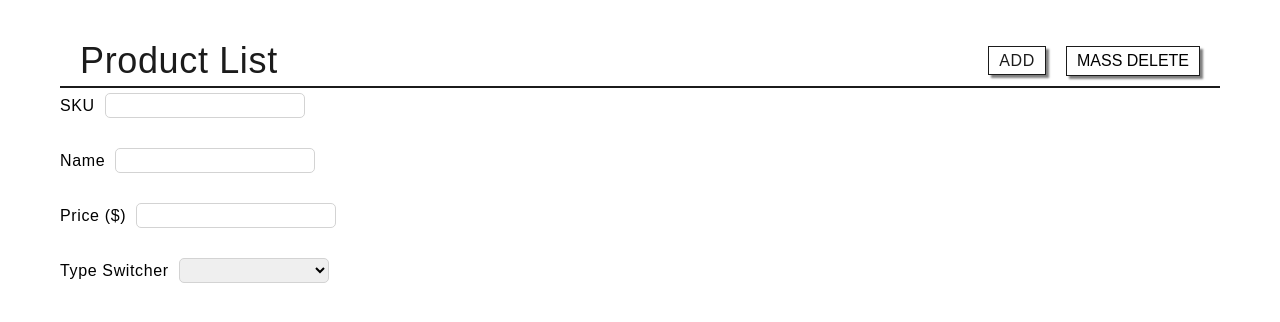
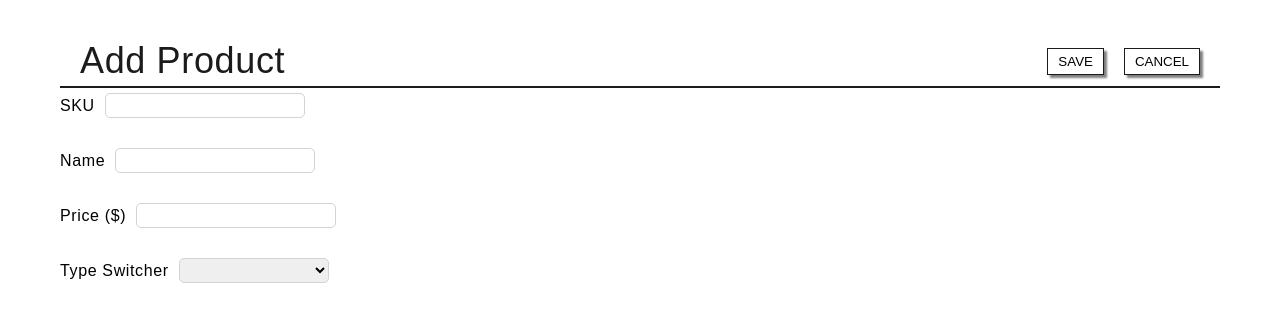
Before and after one commit to MaksVibe/Test-Scandi, a React (Create React App) app: page /addproduct in a window 1280 px wide. Shown: the top 322 px of the page. Built offline with nearby package versions, Linux system fonts and the light colour scheme.

Commit message:
Complete adding form, product list, functional with local storage

```diff
--- a/package.json
+++ b/package.json
@@ -5,12 +5,16 @@
   "homepage": "https://MaksVibe.github.io/test-scandi",
   "dependencies": {
     "@popperjs/core": "^2.11.0",
+    "@reduxjs/toolkit": "^1.7.1",
     "cra-template": "1.1.2",
     "gh-pages": "^3.2.3",
     "react": "^17.0.2",
     "react-dom": "^17.0.2",
-    "react-router-dom": "^6.2.1",
+    "react-redux": "^7.2.6",
+    "react-router-dom": "^5.3.0",
     "react-scripts": "4.0.3",
+    "redux-logger": "^3.0.6",
+    "redux-persist": "^6.0.0",
     "sass": "^1.45.0",
     "web-vitals": "^2.1.2"
   },
--- a/src/App.js
+++ b/src/App.js
@@ -1,43 +1,19 @@
 import "./App.css";
 import CardForm from "./components/CardForm/CardForm";
 import ProdList from "./components/ProdList/ProdList";
-import React, { useState } from "react";
-import { get, save } from "./components/services/localStorage";
-import { Route, Routes } from "react-router-dom";
-import ListBtns from "./components/ListBtns/ListBtns";
-import ProdBtns from "./components/ProdBtns/ProdBtns";
+import React from "react";
+import { Route, Switch } from "react-router-dom";
+const App = () => {
+  return (
+    <Switch>
+      <Route path="/" exact>
+        <ProdList />
+      </Route>
 
-const App = () => {
-  const [isAdd, setIsAdd] = useState(false);
-  const [products, setProducts] = useState(null);
-
-  const addProduct = (product) => {
-    setProducts((prevProducts) => [...prevProducts, product]);
-  };
-
-  const handleSave = () => (products ? setIsAdd(true) : false);
-
-  const handleOpen = () => {
-    setIsAdd(true);
-  };
-
-  const handleClose = () => {
-    setIsAdd(false);
-  };
-
-  return (
-    <div className="container">
-      {!isAdd && <ListBtns handleOpen={handleOpen} />}
-      {isAdd && <ProdBtns handleClose={handleClose} handleSave={handleSave} />}
-      <Routes>
-        <Route
-          path="/"
-          exact
-          element={products && <ProdList products={products} />}
-        />
-        <Route path="/addproduct" element={<CardForm />} />
-      </Routes>
-    </div>
+      <Route path="/addproduct">
+        <CardForm />
+      </Route>
+    </Switch>
   );
 };
 
--- a/src/components/CardForm/CardForm.jsx
+++ b/src/components/CardForm/CardForm.jsx
@@ -1,8 +1,10 @@
 import { useState } from "react";
+import { useDispatch } from "react-redux";
+import ProdBtns from "../ProdBtns/ProdBtns";
 import s from "./CardForm.module.css";
-import { get, save } from "../services/localStorage";
-
-const PRODUCTS = "products";
+import { addItem } from "../../redux/itemsReducer";
+import { nanoid } from "@reduxjs/toolkit";
+import { useHistory } from "react-router-dom";
 
 const CardForm = () => {
   const [dvd, setDvd] = useState(null);
@@ -11,55 +13,65 @@ const CardForm = () => {
   const [skuQ, setSkuQ] = useState("");
   const [nameQ, setNameQ] = useState("");
   const [priceQ, setPriceQ] = useState("");
-  const [typeQ, setTypeQ] = useState("");
   const [sizeQ, setSizeQ] = useState("");
   const [heightQ, setHeightQ] = useState("");
   const [widthQ, setWidthQ] = useState("");
   const [lengthQ, setLengthQ] = useState("");
   const [weightQ, setWeightQ] = useState("");
 
+  const noOneOfAttr = !skuQ.length || !nameQ.length || !priceQ.length;
+
+  const dispatch = useDispatch();
+  const history = useHistory();
+
   const handleSubmit = (e) => {
-    e.prevent.default();
-    console.log(`e.target`, e.target);
-    const localItems = get(PRODUCTS);
-    if (dvd) {
-      save({
-        dvd: {
-          sku: "JVC200123",
-          name: "Acme DISC",
-          price: "1.00 $",
-          attribute: "Size: 700MB",
-        },
-        ...localItems,
-      });
-      if (book) {
-        save({
-          book: {
-            sku: "GGWP0007",
-            name: "War and Peace",
-            price: "20.00 $",
-            attribute: "Weight: 2KG",
-          },
-          ...localItems,
-        });
-        if (furniture) {
-          save({
-            furniture: {
-              sku: "TR120555",
-              name: "Chair",
-              price: "40.00 $",
-              dimension: { height: 24, width: 45, length: 15 },
-            },
-            ...localItems,
-          });
-        }
-      }
-    }
+    e.preventDefault();
+    if (noOneOfAttr) return false;
+    if (dvd && !book && !furniture)
+      return (
+        dispatch(
+          addItem({
+            id: nanoid(5),
+            sku: skuQ,
+            name: nameQ,
+            price: priceQ,
+            attribute: `Size: ${sizeQ}`,
+          })
+        ),
+        history.goBack(),
+        reset()
+      );
+    if (book && !dvd && !furniture)
+      return (
+        dispatch(
+          addItem({
+            id: nanoid(5),
+            sku: skuQ,
+            name: nameQ,
+            price: priceQ,
+            attribute: `Weight: ${weightQ}`,
+          })
+        ),
+        history.goBack(),
+        reset()
+      );
+    if (furniture && !book && !dvd)
+      return (
+        dispatch(
+          addItem({
+            id: nanoid(5),
+            sku: skuQ,
+            name: nameQ,
+            price: priceQ,
+            dimension: `Dimension: ${heightQ}x${widthQ}x${lengthQ}`,
+          })
+        ),
+        history.goBack(),
+        reset()
+      );
   };
 
   const handleChange = (e) => {
-    console.log(`e.target.name`, e.target.name);
-    console.log(`e.target.value`, e.target.value);
     switch (e.target.name) {
       case "sku":
         setSkuQ(e.target.value);
@@ -117,8 +129,25 @@ const CardForm = () => {
     }
   };
 
+  const reset = () => {
+    setBook(null);
+    setDvd(null);
+    setFurniture(null);
+    setHeightQ("");
+    setLengthQ("");
+    setNameQ("");
+    setPriceQ("");
+    setSizeQ("");
+    setSkuQ("");
+    setWeightQ("");
+    setWidthQ("");
+    document.getElementById("productType").selectedIndex = 0;
+  };
+
   return (
-    <form className={s.CardForm} onSubmit={handleSubmit}>
+    <div className="container">
+      <ProdBtns handleSubmit={handleSubmit} />
+      <form className={s.CardForm}>
         <lable>
           SKU
           <input
@@ -150,10 +179,10 @@ const CardForm = () => {
           ></input>
         </lable>
         <div>
-        <label htmlFor="types">
-          Type Switcher
+          <label htmlFor="types">Type Switcher</label>
           <select
             name="types"
+            id="productType"
             className={s.FormSwitcher}
             onChange={changeProdType}
             required
@@ -169,7 +198,6 @@ const CardForm = () => {
               Furniture
             </option>
           </select>
-        </label>
         </div>
         {dvd && (
           <lable>
@@ -183,7 +211,7 @@ const CardForm = () => {
             ></input>
           </lable>
         )}
-      {book && (
+        {furniture && (
           <>
             <lable>
               Height (CM)
@@ -217,7 +245,7 @@ const CardForm = () => {
             </lable>
           </>
         )}
-      {furniture && (
+        {book && (
           <lable>
             Weight (KG)
             <input
@@ -230,6 +258,7 @@ const CardForm = () => {
           </lable>
         )}
       </form>
+    </div>
   );
 };
 
--- a/src/components/ListBtns/ListBtns.jsx
+++ b/src/components/ListBtns/ListBtns.jsx
@@ -1,17 +1,17 @@
 import { Link } from "react-router-dom";
 import Header from "../Header/Header";
 
-const ListBtns = ({ handleOpen }) => {
+const ListBtns = ({ handleClick }) => {
   return (
     <Header title="Product List">
       <ul className="header__btns">
         <li>
-          <Link to="/addproduct" className="btn" onClick={handleOpen}>
+          <Link to="/addproduct" className="btn">
             Add
           </Link>
         </li>
         <li>
-          <button type="button" className="btn deleteBtn">
+          <button type="button" className="btn" onClick={handleClick}>
             mass delete
           </button>
         </li>
--- a/src/components/ProdBtns/ProdBtns.jsx
+++ b/src/components/ProdBtns/ProdBtns.jsx
@@ -1,25 +1,20 @@
 import Header from "../Header/Header";
-import { Link } from "react-router-dom";
+import { useHistory } from "react-router-dom";
 
-const ProdBtns = ({ handleClose, handleSave }) => {
+const ProdBtns = ({ handleSubmit }) => {
+  const history = useHistory();
   return (
     <Header title="Add Product">
       <ul className="header__btns">
         <li>
-          <Link
-            to="/"
-            exact
-            className="btn"
-            type="submit"
-            onSubmit={handleSave}
-          >
+          <button className="btn" type="submit" onClick={handleSubmit}>
             save
-          </Link>
+          </button>
         </li>
         <li>
-          <Link to="/" exact className="btn" onClick={handleClose}>
+          <button className="btn" onClick={() => history.goBack()}>
             cancel
-          </Link>
+          </button>
         </li>
       </ul>
     </Header>
--- a/src/components/services/localStorage.js
+++ /dev/null
@@ -1,17 +0,0 @@
-const save = (key, value) => {
-  try {
-    localStorage.setItem(key, JSON.stringify(value));
-  } catch (error) {
-    return null;
-  }
-};
-
-const get = (key) => {
-  try {
-    return JSON.parse(localStorage.getItem(key));
-  } catch (error) {
-    return null;
-  }
-};
-
-export { get, save };
--- a/src/index.js
+++ b/src/index.js
@@ -1,14 +1,21 @@
 import React from "react";
 import ReactDOM from "react-dom";
+import { Provider } from "react-redux";
+import { store, persistor } from "./redux/store";
+import { BrowserRouter } from "react-router-dom";
+import { PersistGate } from "redux-persist/integration/react";
 import "./index.css";
 import App from "./App";
-import { Routes, BrowserRouter } from "react-router-dom";
 
 ReactDOM.render(
   <React.StrictMode>
-    <BrowserRouter>
-      <App />
-    </BrowserRouter>
+    <Provider store={store}>
+      <PersistGate loading={null} persistor={persistor}>
+        <BrowserRouter>
+          <App />
+        </BrowserRouter>
+      </PersistGate>
+    </Provider>
   </React.StrictMode>,
   document.getElementById("root")
 );
--- /dev/null
+++ b/src/redux/itemsReducer.js
@@ -0,0 +1,18 @@
+import { createSlice, combineReducers } from "@reduxjs/toolkit";
+
+const itemsReducer = createSlice({
+  name: "items",
+  initialState: [],
+  reducers: {
+    addItem: (state, { payload }) => [...state, payload],
+    deleteItems: (state, { payload }) =>
+      state.filter((item) => item.id !== payload),
+  },
+});
+
+const productsReducer = combineReducers({
+  [itemsReducer.name]: itemsReducer.reducer,
+});
+
+export default productsReducer;
+export const { addItem, deleteItems } = itemsReducer.actions;
--- /dev/null
+++ b/src/redux/store.js
@@ -0,0 +1,42 @@
+import productsReducer from "./itemsReducer";
+import { configureStore } from "@reduxjs/toolkit";
+import { createLogger } from "redux-logger";
+import {
+  persistStore,
+  persistReducer,
+  FLUSH,
+  REHYDRATE,
+  PAUSE,
+  PERSIST,
+  PURGE,
+  REGISTER,
+} from "redux-persist";
+import storage from "redux-persist/lib/storage";
+
+const logger = createLogger({
+  collapsed: (getState, action, logEntry) => !logEntry.error,
+  timestamp: false,
+});
+
+const persistConfig = {
+  key: "items",
+  storage,
+  whitelist: ["items"],
+};
+
+const store = configureStore({
+  reducer: {
+    items: persistReducer(persistConfig, productsReducer),
+  },
+  devTools: process.env.NODE_ENV !== "production",
+  middleware: (getDefaultMiddleware) =>
+    getDefaultMiddleware({
+      serializableCheck: {
+        ignoredActions: [FLUSH, REHYDRATE, PAUSE, PERSIST, PURGE, REGISTER],
+      },
+    }).concat(logger),
+});
+
+const persistor = persistStore(store);
+
+export { store, persistor };
```
Also changed, not shown: src/components/ProdList/ProdList.jsx (+37 -11 lines), src/components/ProdList/ProdList.scss (added, +58 -0 lines), 1 other file (tests, documents, lock files or other folders). Lines whose indentation alone changed are shown as unchanged.
